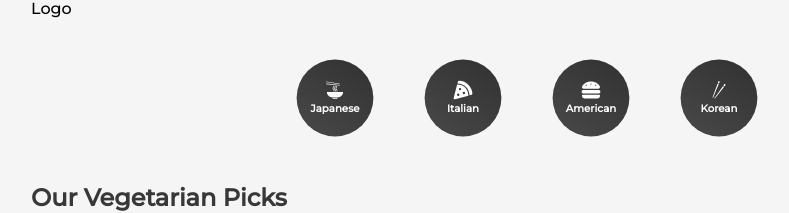
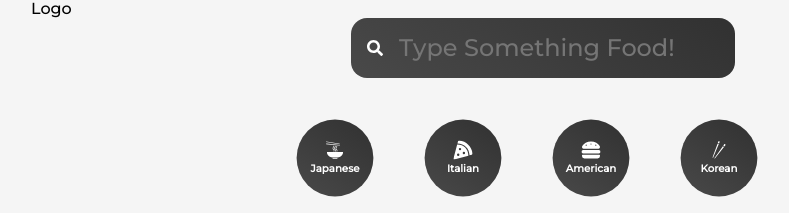
Before and after one commit to wuzhe0912/recipe-app-react, a React (Create React App) app: page / in a window 1280 px wide. Shown: the top 213 px of the page, without its empty margins (97-886 px from the left). Built offline with nearby package versions, Linux system fonts and the light colour scheme; no server answers.

Commit message:
feat: add search

```diff
--- /dev/null
+++ b/src/components/Search.jsx
@@ -0,0 +1,61 @@
+import React, { useState } from 'react';
+import { useNavigate } from 'react-router-dom';
+import styled from 'styled-components';
+import { FaSearch } from 'react-icons/fa';
+
+function Search() {
+  const [search, setSearch] = useState('');
+  const navigate = useNavigate();
+
+  const submitHandler = (e) => {
+    e.preventDefault();
+    navigate(`/searchResult/${search}`);
+  };
+
+  return (
+    <FormStyle onSubmit={submitHandler}>
+      <div>
+        <FaSearch></FaSearch>
+        <input
+          onChange={(e) => {
+            setSearch(e.target.value);
+          }}
+          value={search}
+          type='text'
+          placeholder='Type Something Food!'
+        />
+      </div>
+    </FormStyle>
+  );
+}
+
+const FormStyle = styled.form`
+  margin: 0 20rem;
+  position: relative;
+
+  div {
+    width: 100%;
+  }
+
+  input {
+    border: none;
+    background: linear-gradient(35deg, #494949, #313131);
+    font-size: 1.5rem;
+    color: #fff;
+    padding: 1rem 3rem;
+    border: none;
+    border-radius: 1rem;
+    outline: none;
+    width: 100%;
+  }
+
+  svg {
+    position: absolute;
+    top: 50%;
+    left: 0;
+    transform: translate(100%, -50%);
+    color: #fff;
+  }
+`;
+
+export default Search;
--- /dev/null
+++ b/src/views/SearchResult.jsx
@@ -0,0 +1,59 @@
+import React, { useState, useEffect } from 'react';
+import { useParams } from 'react-router-dom';
+import styled from 'styled-components';
+
+function SearchResult() {
+  const [searchResult, setSearchResult] = useState([]);
+  let params = useParams();
+
+  useEffect(() => {
+    getSearchResult(params.search);
+  }, [params.search]);
+
+  const url = 'https://api.spoonacular.com/recipes/complexSearch?apiKey=';
+  const getSearchResult = async (name) => {
+    const response = await fetch(
+      `${url}${process.env.REACT_APP_API_KEY}&query=${name}`,
+    );
+    const data = await response.json();
+    setSearchResult(data.results);
+  };
+
+  return (
+    <Grid>
+      {searchResult.map((result) => {
+        return (
+          <Card key={result.id}>
+            <img src={result.image} alt={result.title} />
+            <h4>{result.title}</h4>
+          </Card>
+        );
+      })}
+    </Grid>
+  );
+}
+
+const Grid = styled.div`
+  display: grid;
+  grid-template-columns: repeat(auto-fit, minmax(20rem, 1fr));
+  grid-gap: 3rem;
+`;
+
+const Card = styled.div`
+  img {
+    width: 100%;
+    object-fit: cover;
+    border-radius: 2rem;
+  }
+
+  a {
+    text-decoration: none;
+  }
+
+  h4 {
+    text-align: center;
+    padding: 1rem;
+  }
+`;
+
+export default SearchResult;
--- a/src/views/Views.jsx
+++ b/src/views/Views.jsx
@@ -1,8 +1,11 @@
-import React from 'react';
 import Home from './Home';
 import Cuisine from './Cuisine';
 import Category from '../components/Category';
+import Search from '../components/Search';
+import SearchResult from './SearchResult';
+// third-party imports
 import { Route, Routes, BrowserRouter } from 'react-router-dom';
+// styles
 import styled from 'styled-components';
 
 function Views() {
@@ -10,10 +13,12 @@ function Views() {
     <LayoutWrapper>
       <header>Logo</header>
       <BrowserRouter>
+        <Search />
         <Category />
         <Routes>
           <Route path='/' element={<Home />} />
           <Route path='/cuisine/:type' element={<Cuisine />} />
+          <Route path='/searchResult/:search' element={<SearchResult />} />
         </Routes>
       </BrowserRouter>
     </LayoutWrapper>
```
